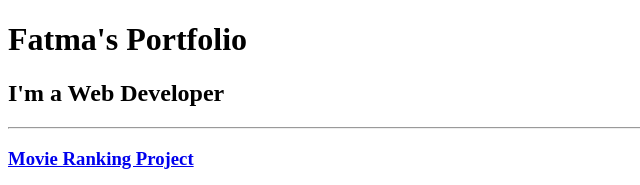
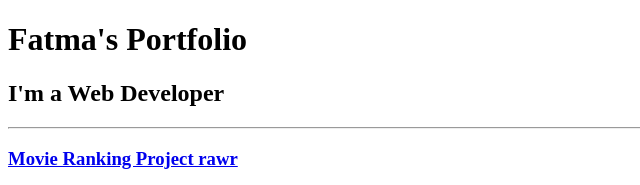
Before and after one commit to Peachy114/Html-portfolio, a plain HTML site: page index.html in a window 1280 px wide. Shown: the top 185 px of the page, 0-640 px from the left. Drawn offline with Linux system fonts and the light colour scheme.

Commit message:
my first branch

```diff
--- a/index.html
+++ b/index.html
@@ -12,7 +12,7 @@
 
     <hr />
 
-    <h3><a href="./public/movie-ranking.html">Movie Ranking Project</a></h3>
+    <h3><a href="./public/movie-ranking.html">Movie Ranking Project rawr</a></h3>
     <img src="./assets/images/Movie Ranking.png" alt="Movies Ranking Project" height="200px"/>
 
     <br/>
```
